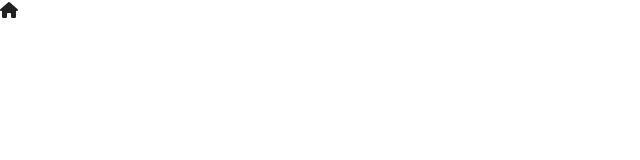
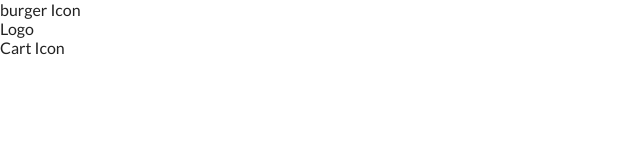
Before and after one commit to NidhinKarattil/comfy-house, a plain HTML site: page index.html in a window 1280 px wide. Shown: the whole page, without its empty margins (0-640 px from the left). Drawn offline with Linux system fonts and the light colour scheme.

Commit message:
Started adding the nav bar

```diff
--- a/index.html
+++ b/index.html
@@ -10,7 +10,12 @@
     <link rel="stylesheet" href="./style/style.css" />
   </head>
   <body>
-    <i class="fas fa-home"></i>
+    <nav>
+      <div>burger Icon</div>
+      <div>Logo</div>
+      <div>Cart Icon</div>
+    </nav>
+
     <script
       src="https://kit.fontawesome.com/2cf7bd9bdd.js"
       crossorigin="anonymous"
```
